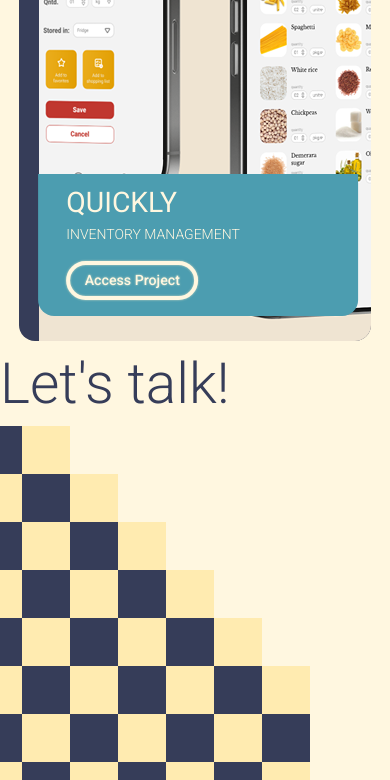
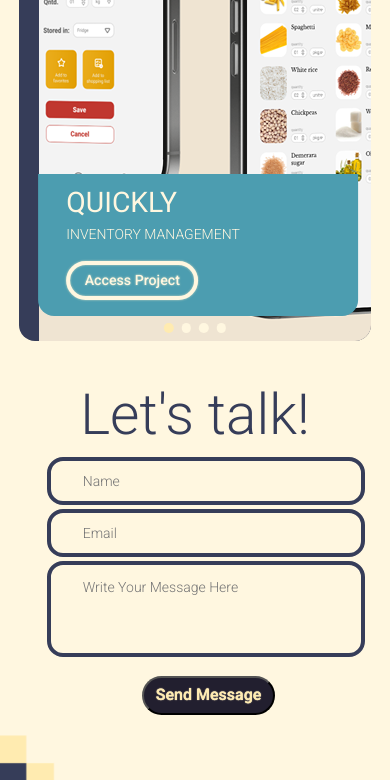
Before and after one commit to sercan-yildiz-sy/SercanYildiz-Portfolio-Webpage, a plain HTML site: page index.html in a window 390 px wide. Shown: the part 2695-3475 px from the top of the page. Drawn offline with nearby package versions, Linux system fonts and the light colour scheme; a web font is replaced by a local one.

Commit message:
finishing touches for mobile, need to add js for arrow and dots

```diff
--- a/index.html
+++ b/index.html
@@ -148,6 +148,12 @@
                     </div>
                 </div>
             </div>
+            <div class="slider-dots">
+                <span class="dot active"></span>
+                <span class="dot"></span>
+                <span class="dot"></span>
+                <span class="dot"></span>
+            </div>
         </div>
 
 
@@ -158,7 +164,12 @@
         <div id="contact" class="lets-talk">
 
             <span class="heading"> Let's talk!</span>
+
+            <picture>
+                <source srcset="left-bottom-image-mobile.png" media="(max-width: 768px)" class="left-bottom-image">
                 <img src="left-bottom-image.png" alt="Left Bottom Image" class="left-bottom-image">
+            </picture>
+
             <div class="contact-row">
                 <form class="contact-form" action="https://formspree.io/f/xzzvzynv" method="POST">
                     <input class="contact-form-name-email paragraph contact-form-texts" type="text" name="name" placeholder="Name" required />
@@ -169,7 +180,7 @@
 
                 </form>
 
-            <div class="social-links-vertical">
+                <div class="social-links-bottom">
                     <a href="https://github.com/sercan-yildiz-sy" target="_blank" rel="noopener noreferrer">
                         <img src="github-logo.png" alt="GitHub" class="logo" />
                     </a>
--- a/site.css
+++ b/site.css
@@ -198,7 +198,7 @@ body {
   border-radius: 16px;
   box-shadow: 0.84vw 1.68vw 0 #363D59;
   padding: 0 1.67vw;
-  height: 19.45vw;
+  height: 22.45vw;
   width: 30.9vw;
   display: flex;
   flex-direction: column;
@@ -209,9 +209,9 @@ body {
 
 .soft-skills::after{
   content: '';
-  position: relative;
+  position: absolute;
   bottom: -4vw;
-  left: -5vw;
+  left: 8vw;
   width: 0;
   height: 0;
   border: 4.5vw solid transparent;
@@ -348,34 +348,43 @@ body {
   box-sizing: content-box;
   }
 
+.slider-dots {
+  position: absolute;
+  bottom: 2vw;
+  left: 50%;
+  transform: translateX(-50%);
+  display: flex;
+  justify-content: center;
+  gap: 2vw;
+  z-index: 3;
+}
+
+
+.dot {
+  width: 2.5vw;
+  height: 2.5vw;
+  background-color: #FFF7E0;
+  border-radius: 50%;
+  opacity: 1;
+  transition: background-color 0.3s, opacity 0.3s;
+}
+
+.dot.active {
+  background-color: #FFEBB0;
+  opacity: 1;
+}
+
 
 .triangle-arrow {
-  width: 4.16vw;
-  height: 4.16vw;
-  background-color: #FFEBB0;
-  border-radius: 3px;
-  border: none;
-  cursor: pointer;
-  position: relative;
-  top: 100%;
-  transition: background-color 0.3s;
+  display:none;
 }
 
-.triangle-arrow:hover {
-  background-color: #FFD060;
-}
 
-.next-arrow {
-  position: absolute;
-  right:3vw;
-  clip-path: polygon(25% 15%, 25% 85%, 75% 50%);
-
-}
-
-.prev-arrow {
-  position: absolute;
-  left:3vw;
-  clip-path: polygon(75% 15%, 75% 85%, 25% 50%);
+.project-content-wrapper {
+  position: relative;
+  display: flex;
+  flex-direction: column;
+  align-items: center;
 }
 
 .background-moonstoneblue {
@@ -441,11 +450,106 @@ body {
   font-size: clamp(14px, 3.64vw, 16px);
   filter: drop-shadow(0 0.14vw 0.28vw rgba(255, 242, 204, 0.62));
 }
-.project-content-wrapper {
-  position: relative;
+
+.lets-talk{
+  text-align: center;
+  padding: 4vw 2vw;
+  border-radius: 16px;
+  color: #FFF7E0;
+  width: 80vw;
+  margin: 4vw auto;
+
+}
+
+.left-bottom-image {
+  position: absolute;
+  bottom: 0;
+  left: 0;
+  width: 35vw;
+  height: auto;
+}
+
+.contact-form{
   display: flex;
   flex-direction: column;
-  align-items: center;
+  gap: 1.11vw;
+  max-width: 30vw;
+}
+
+.contact-form-name-email{
+  border-radius: 16px;
+  border: 4px solid #363D59;
+  background-color: transparent;
+  width: 81.59vw;
+  height: 12.27vw;
+
+}
+
+.contact-form-message{
+  border-radius: 16px;
+  border: 4px solid #363D59;
+  background-color: transparent;
+  width: 81.59vw;
+  height: 24.54vw;
+
+}
+
+.contact-form-texts {
+  padding-left: 8.18vw;
+}
+
+.contact-form-message-texts {
+  padding: 8.18vw;
+  padding-top: 3.05vw;
+  resize: none;
+}
+
+.contact-row {
+  display: flex;
+  justify-content: space-between;
+  flex-direction: column;
+  align-items: flex-start;
+  width: 80vw;
+  margin: 0 auto;
+  gap: 14vw;
+}
+
+.social-links-bottom {
+  display: flex;
+  flex-direction: row;
+  align-items: flex-start;
+  gap:1vw;
+  margin-left:25vw;
+}
+
+.send-message-button {
+  background-color: #221F2F;
+  border-radius: 24px;
+  width: 34.31vw;
+  height: 10vw;
+  margin-top: 3.64vw;
+  margin-left: 24.32vw;
+}
+
+.send-message-button-text {
+    text-shadow:
+    0 0 0.14vw rgba(255, 242, 204, 0.6),
+    0 0 0.28vw rgba(255, 242, 204, 0.5),
+    0 0 0.42vw rgba(255, 242, 204, 0.4);
+  color: #FFEBB0;
+  font-family: 'Roboto', Arial, sans-serif;
+  font-weight: 600;
+  font-size: clamp(16px, 1.40vw, 24px);
+}
+
+.form-message {
+  margin-top: 1rem;
+  font-family: 'Roboto', sans-serif;
+  font-size: 0.95rem;
+  color: #4CAF50;
+}
+.form-message.error {
+  color: #f44336;
 }
 
 }
@@ -903,6 +1007,9 @@ body {
   filter: drop-shadow(0 0.14vw 0.28vw rgba(255, 242, 204, 0.62));
 }
 
+.slider-dots{
+  display:none;
+}
 
 .lets-talk{
   text-align: center;
@@ -966,7 +1073,7 @@ body {
   gap: 2vw;
 }
 
-.social-links-vertical {
+.social-links-bottom {
   display: flex;
   flex-direction: column;
   align-items: flex-start;
@@ -1001,6 +1108,7 @@ body {
 .form-message.error {
   color: #f44336;
 }
+
 }
 
 
```
Also changed, not shown: left-bottom-image-mobile.png (added). Lines whose indentation alone changed are shown as unchanged.
